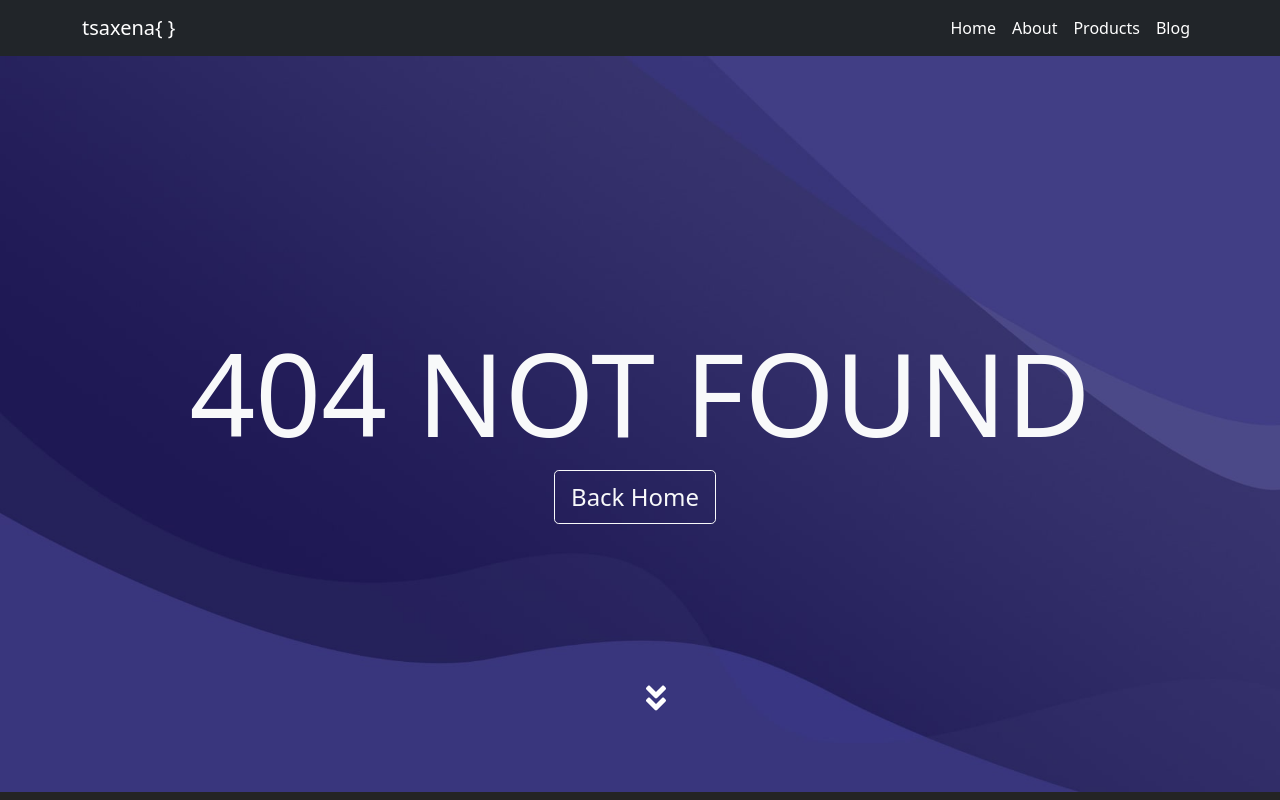
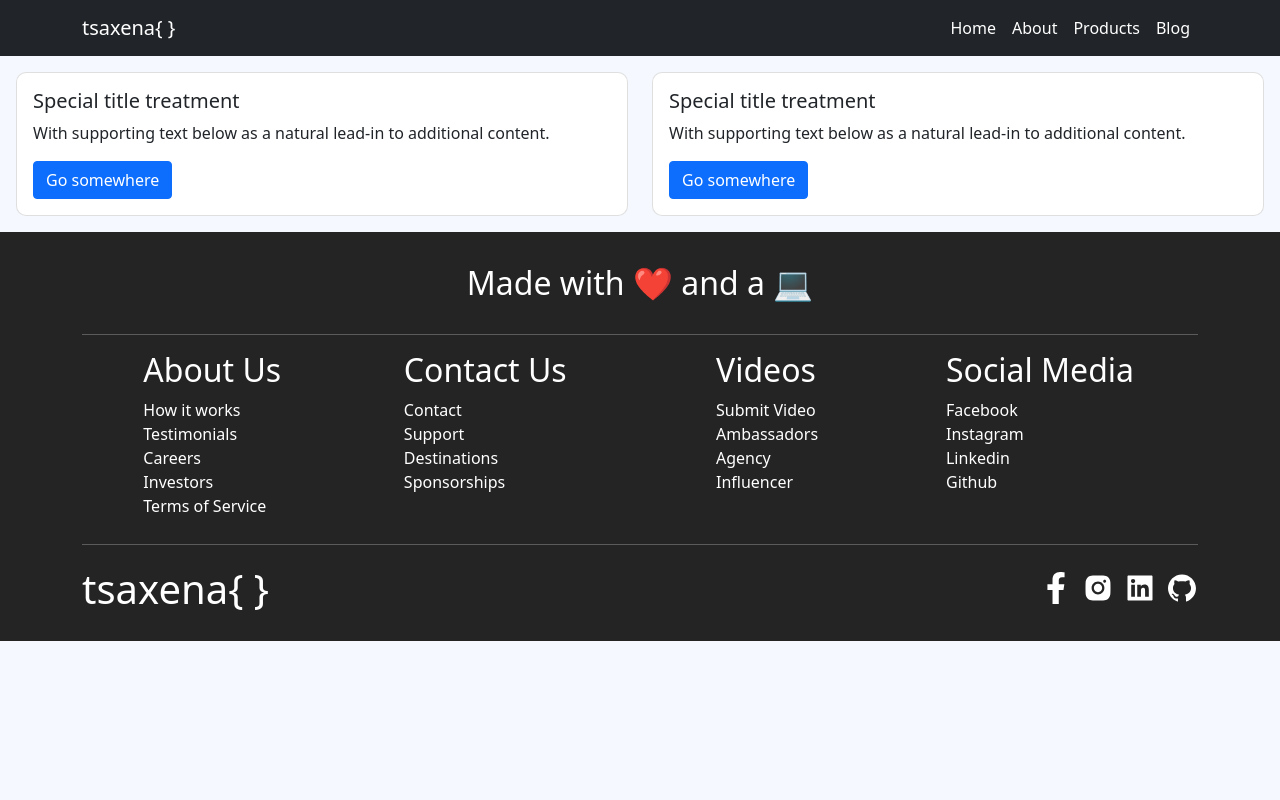
Before and after one commit to tsaxena4k/cohort-task-2, a React (Create React App) app: page /dashboard in a window 1280 px wide. Shown: the top 800 px of the page. Built offline with nearby package versions, Linux system fonts and the light colour scheme.

Commit message:
commit-12

```diff
--- a/src/App.js
+++ b/src/App.js
@@ -8,6 +8,7 @@ import Products from './pages/Products';
 import Footer from './component/Footer';
 import Blog from './pages/Blog';
 import NotFound from './pages/404';
+import Dashboard from './pages/Dashboard';
 
 function App() {
 
@@ -26,6 +27,7 @@ function App() {
           <Route exact path='/about' component={About} />
           <Route exact path='/products' component={Products} />
           <Route exact path='/blogs' component={Blog}/>
+          <Route exact path='/dashboard' component={Dashboard}/>
           <Route component={NotFound}/>
         </Switch>
         <Footer/>
--- /dev/null
+++ b/src/component/Dashboard.jsx
@@ -0,0 +1,39 @@
+import React from 'react'
+
+function Dashboard() {
+
+    function dash(){
+        const em=document.getElementById('contentDiv');
+        em.style.marginLeft='10vw';
+    }
+
+    return (
+        <div className="dashboard-container" style={{ marginTop: '3.5rem' }}>
+
+            <div className='content-div' id='contentDiv'>
+                <div className='row p-3'>
+                    <div class="col-sm-6">
+                        <div class="card">
+                            <div class="card-body">
+                                <h5 class="card-title">Special title treatment</h5>
+                                <p class="card-text">With supporting text below as a natural lead-in to additional content.</p>
+                                <a href="#" class="btn btn-primary">Go somewhere</a>
+                            </div>
+                        </div>
+                    </div>
+                    <div class="col-sm-6">
+                        <div class="card">
+                            <div class="card-body">
+                                <h5 class="card-title">Special title treatment</h5>
+                                <p class="card-text">With supporting text below as a natural lead-in to additional content.</p>
+                                <a href="#" class="btn btn-primary">Go somewhere</a>
+                            </div>
+                        </div>
+                    </div>
+                </div>
+            </div>
+        </div>
+    )
+}
+
+export default Dashboard
--- /dev/null
+++ b/src/pages/Dashboard.js
@@ -0,0 +1,12 @@
+import React from 'react';
+import Dashboard from '../component/Dashboard';
+
+function dashboard() {
+    return (
+        <>
+            <Dashboard/>
+        </>
+    )
+}
+
+export default dashboard
--- a/src/styles/_blogContent.scss
+++ b/src/styles/_blogContent.scss
@@ -1,8 +1,9 @@
 .blog-container{
     .daily-dev{
-        background-image: url('../images/BG2.jpg');
+        background-image: url('../images/pattern.png');
         background-repeat: no-repeat;
-        background-size: cover;
+        background-size:contain;
+        background-position: center;
     }
     .card-body{
         .blog-url{
--- a/src/styles/_content.scss
+++ b/src/styles/_content.scss
@@ -1,5 +1,7 @@
+body{
+    background-color: #f5f9ff;
+}
 .content-container{
-    background-color: #f2f4f5;
     .card{
         .card-links{
             display: flex;
--- a/src/styles/_header.scss
+++ b/src/styles/_header.scss
@@ -3,9 +3,10 @@
     margin-top: 3.5rem;
     position: relative;
     height: 92vh;
-    background-image: url("../images//BG1.jpg");
+    background-image: url('../images/transition_wave_2.svg'),url("../images//BG1.jpg");
     background-repeat: no-repeat;
-    background-size: cover;
+    background-size: 150%,cover;
+    background-position: bottom right;
     .container{
         position: relative;
         height: 100%;
```
Also changed, not shown: src/images/pattern.png (added), src/images/transition_wave_2.svg (added).
